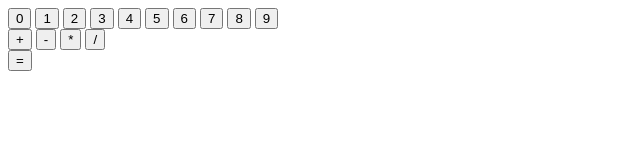
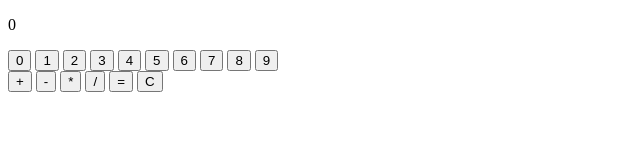
Before and after one commit to NMoshe/Calculator, a plain HTML site: page index.html in a window 1280 px wide. Shown: the whole page, without its empty margins (0-640 px from the left). Drawn offline with Linux system fonts and the light colour scheme.

Commit message:
basic skeleton for calculator

```diff
--- a/index.html
+++ b/index.html
@@ -12,29 +12,30 @@
 </head>
 
 <body>
-    <div id="Calculator">
-        <div id="numerals">
-            <button id="num" onclick="num0()">0</button>
-            <button id="num" onclick="num1()">1</button>
-            <button id="num" onclick="num2()">2</button>
-            <button id="num" onclick="num3()">3</button>
-            <button id="num" onclick="num4()">4</button>
-            <button id="num" onclick="num5()">5</button>
-            <button id="num" onclick="num6()">6</button>
-            <button id="num" onclick="num7()">7</button>
-            <button id="num" onclick="num8()">8</button>
-            <button id="num" onclick="num9()">9</button>
+    <div class="Calculator">
+        <div class="display">
+            <p class="mainDisplay">0</p>
         </div>
-        <div id="operations">
-            <button id="operation">+</button>
-            <button id="operation">-</button>
-            <button id="operation">*</button>
-            <button id="operation">/</button>
+        <div class="numerals">
+            <button id="zero" class="num" data-value="0">0</button>
+            <button id="one" class="num" data-value="1">1</button>
+            <button id="two" class="num" data-value="2">2</button>
+            <button id="three" class="num" data-value="3">3</button>
+            <button id="four" class="num" data-value="4">4</button>
+            <button id="five" class="num" data-value="5">5</button>
+            <button id="six" class="num" data-value="6">6</button>
+            <button id="seven" class="num" data-value="7">7</button>
+            <button id="eight" class="num" data-value="8">8</button>
+            <button id="nine" class="num" data-value="9">9</button>
         </div>
-        <div id="equals">
-            <button id="equals">=</button>
+        <div class="operations">
+            <button id="add" class="op" data-value="+">+</button>
+            <button id="subtract" class="op" data-value="-">-</button>
+            <button id="multiply" class="op" data-value="*">*</button>
+            <button id="divide" class="op" data-value="/">/</button>
+            <button id="evaluate" class="op" data-value="=">=</button>
+            <button id="delete" class="op" data-value="clear">C</button>
         </div>
-        <div id="clear"></div>
     </div>
     <script src="Calculator.js"></script>
 </body>
```
